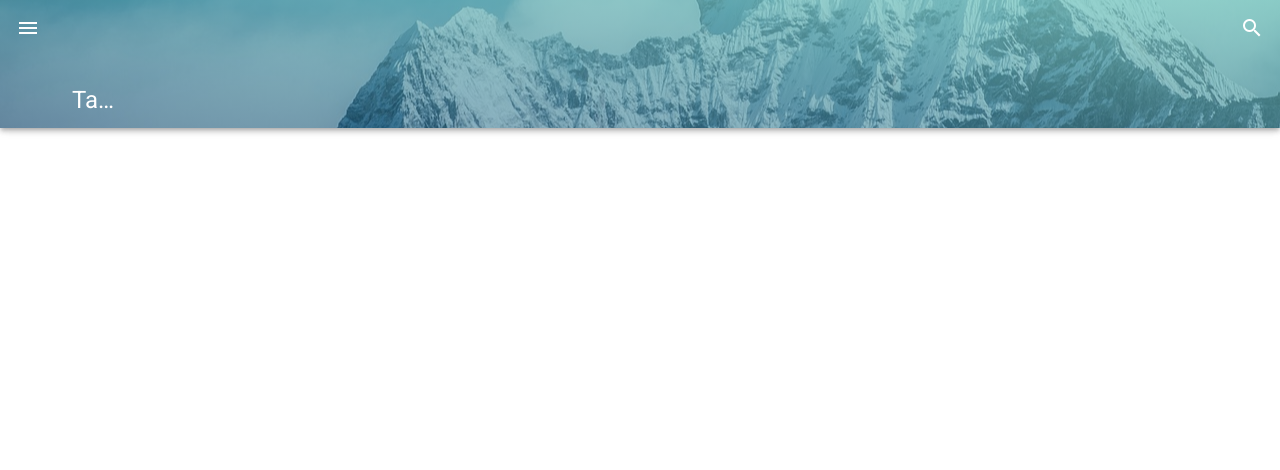
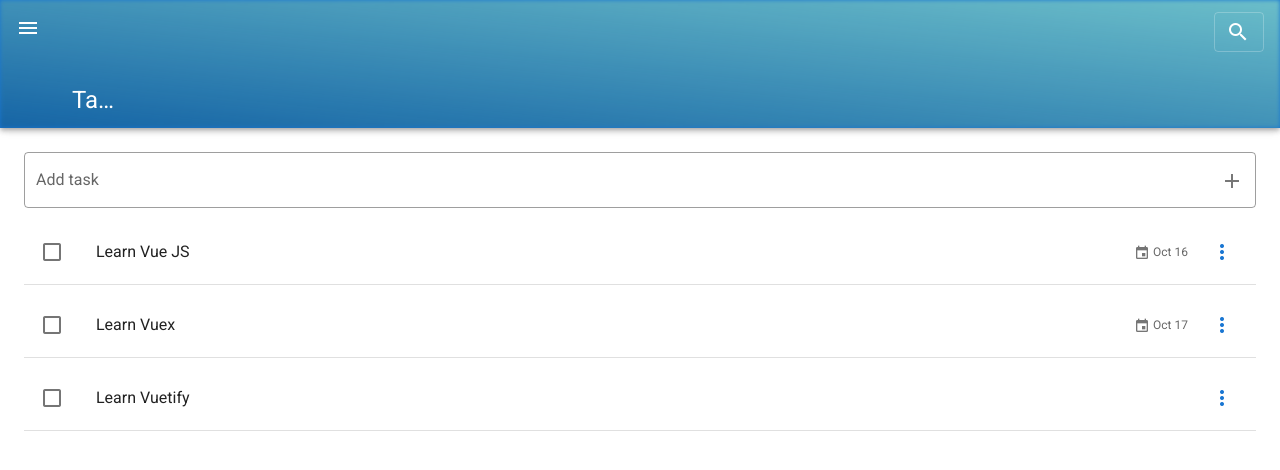
Before and after one commit to shaolinmkz/vuetify, a Vue app: page /#/todo in a window 1280 px wide. Shown: the top 470 px of the page. Built offline with nearby package versions, Linux system fonts and the light colour scheme.

Commit message:
Multiple commit - Impement search and store logic - update router gaurd

```diff
--- a/src/App.vue
+++ b/src/App.vue
@@ -37,9 +37,23 @@
 
       <v-spacer></v-spacer>
 
-      <v-btn icon>
-        <v-icon>mdi-magnify</v-icon>
-      </v-btn>
+      <v-text-field
+        class="search-input mt-2"
+        :class="{ collapse }"
+        placeholder="Search"
+        outlined
+        dense
+        ref="searchRef"
+        :value="$store.state.searchTerm"
+        prepend-inner-icon="mdi-magnify"
+        @click:prepend-inner="
+          collapse = !collapse;
+          $refs.searchRef.focus();
+        "
+        @focus="collapse = false"
+        @blur="collapse = !$store.state.searchTerm"
+        @input="handleChange"
+      ></v-text-field>
     </v-app-bar>
 
     <v-main>
@@ -51,6 +65,7 @@
 </template>
 
 <script>
+let searchTimerRef = null;
 export default {
   components: {
     "snack-bar": () => import("./components/Shared/SnackBar.vue"),
@@ -62,6 +77,29 @@ export default {
       { title: "About", icon: "mdi-help-circle-outline", to: "/about" },
     ],
     right: null,
+    collapse: true,
   }),
+  methods: {
+    handleChange(value) {
+      clearTimeout(searchTimerRef);
+      searchTimerRef = setTimeout(() => {
+        this.$store.commit("searchTask", value);
+      }, 500);
+    },
+  },
 };
 </script>
+
+<style scoped lang="scss">
+.search-input {
+  transition: max-width 0.3s linear;
+
+  .v-input__control {
+    cursor: pointer !important;
+  }
+
+  &.collapse {
+    max-width: 50px !important;
+  }
+}
+</style>
--- a/src/router/index.ts
+++ b/src/router/index.ts
@@ -1,14 +1,13 @@
 import Vue from 'vue'
 import VueRouter, { RouteConfig } from 'vue-router'
-import Todo from '../views/Todo.vue'
 
 Vue.use(VueRouter)
 
 const routes: Array<RouteConfig> = [
   {
-    path: '/',
+    path: '/todo',
     name: 'Todo',
-    component: Todo
+    component: () => import(/* webpackChunkName: "Todo" */ '../views/Todo.vue')
   },
   {
     path: '/about',
@@ -16,7 +15,7 @@ const routes: Array<RouteConfig> = [
     // route level code-splitting
     // this generates a separate chunk (about.[hash].js) for this route
     // which is lazy-loaded when the route is visited.
-    component: () => import(/* webpackChunkName: "about" */ '../views/About.vue')
+    component: () => import(/* webpackChunkName: "About" */ '../views/About.vue')
   }
 ]
 
@@ -24,4 +23,14 @@ const router = new VueRouter({
   routes
 })
 
+router.beforeEach((to, from, next) => {
+  if (to.path === '/') {
+    next({
+      name: "Todo"
+    })
+  } else {
+    next()
+  }
+})
+
 export default router
--- a/src/store/index.ts
+++ b/src/store/index.ts
@@ -1,16 +1,9 @@
 import Vue from 'vue'
 import Vuex from 'vuex'
 
-Vue.use(Vuex)
+Vue.use(Vuex);
 
-export default new Vuex.Store({
-  state: {
-    snackbar: {
-      show: false,
-      text: "",
-    },
-    newTaskTitle: "",
-    tasks: [
+const initTask = [
   {
     id: 1,
     title: 'Learn Vue JS',
@@ -29,7 +22,17 @@ export default new Vuex.Store({
     completed: false,
     dueDate: null,
   },
-    ]
+];
+
+export default new Vuex.Store({
+  state: {
+    searchTerm: "",
+    snackbar: {
+      show: false,
+      text: "",
+    },
+    newTaskTitle: "",
+    tasks: initTask,
   },
   mutations: {
     addTask(state, payload) {
@@ -64,6 +67,12 @@ export default new Vuex.Store({
         state.snackbar.text = text;
       })
     },
+    searchTask(state, payload) {
+      state.searchTerm = payload;
+      // @ts-ignore
+      const searchResult = state.tasks.filter(({ title }) => title.toLowerCase().includes(`${payload}`.toLowerCase()));
+      state.tasks = payload ? searchResult : initTask;
+    },
   },
   actions: {
     addTask({ commit }, payload) {
```
Lines whose indentation alone changed are shown as unchanged.
